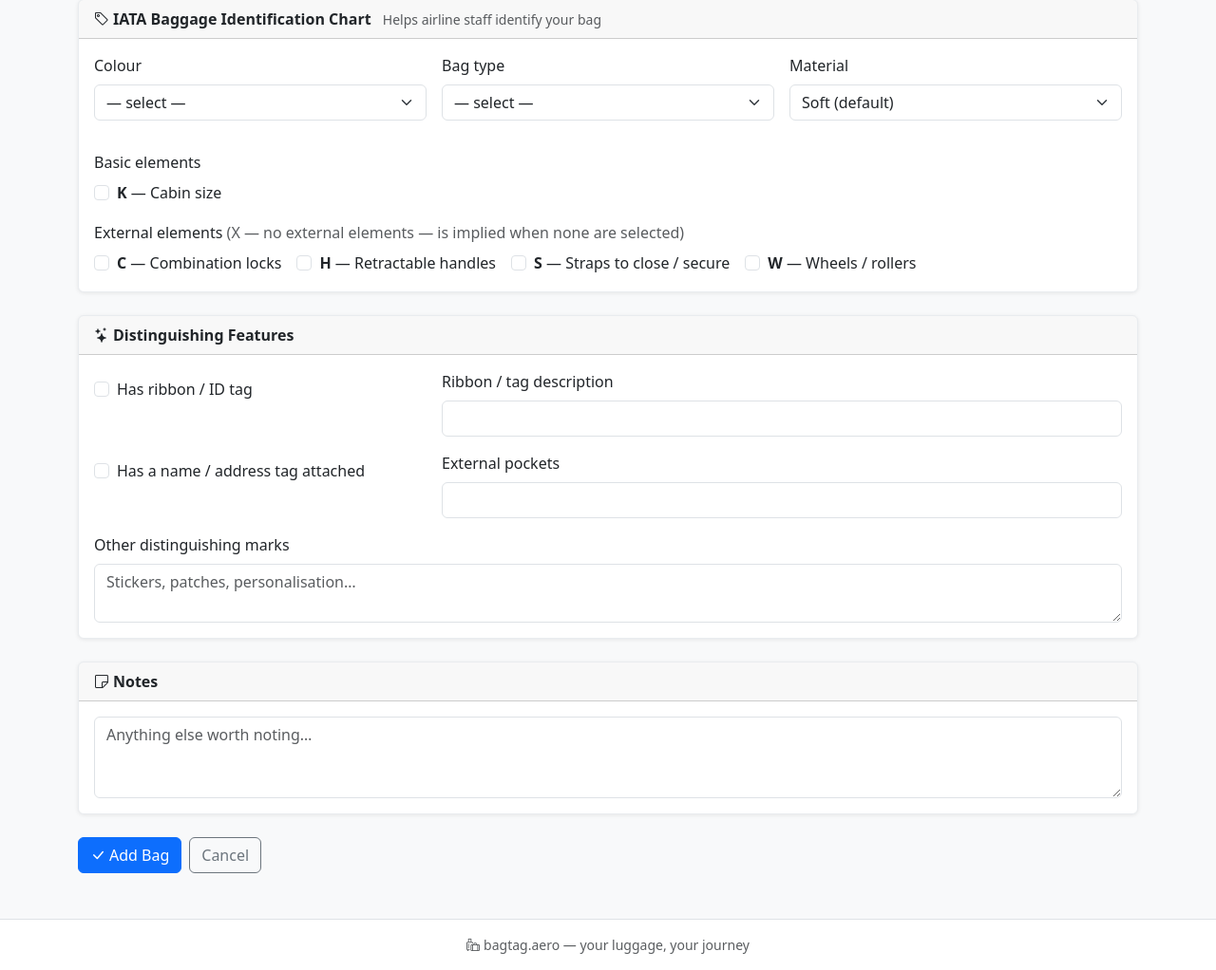
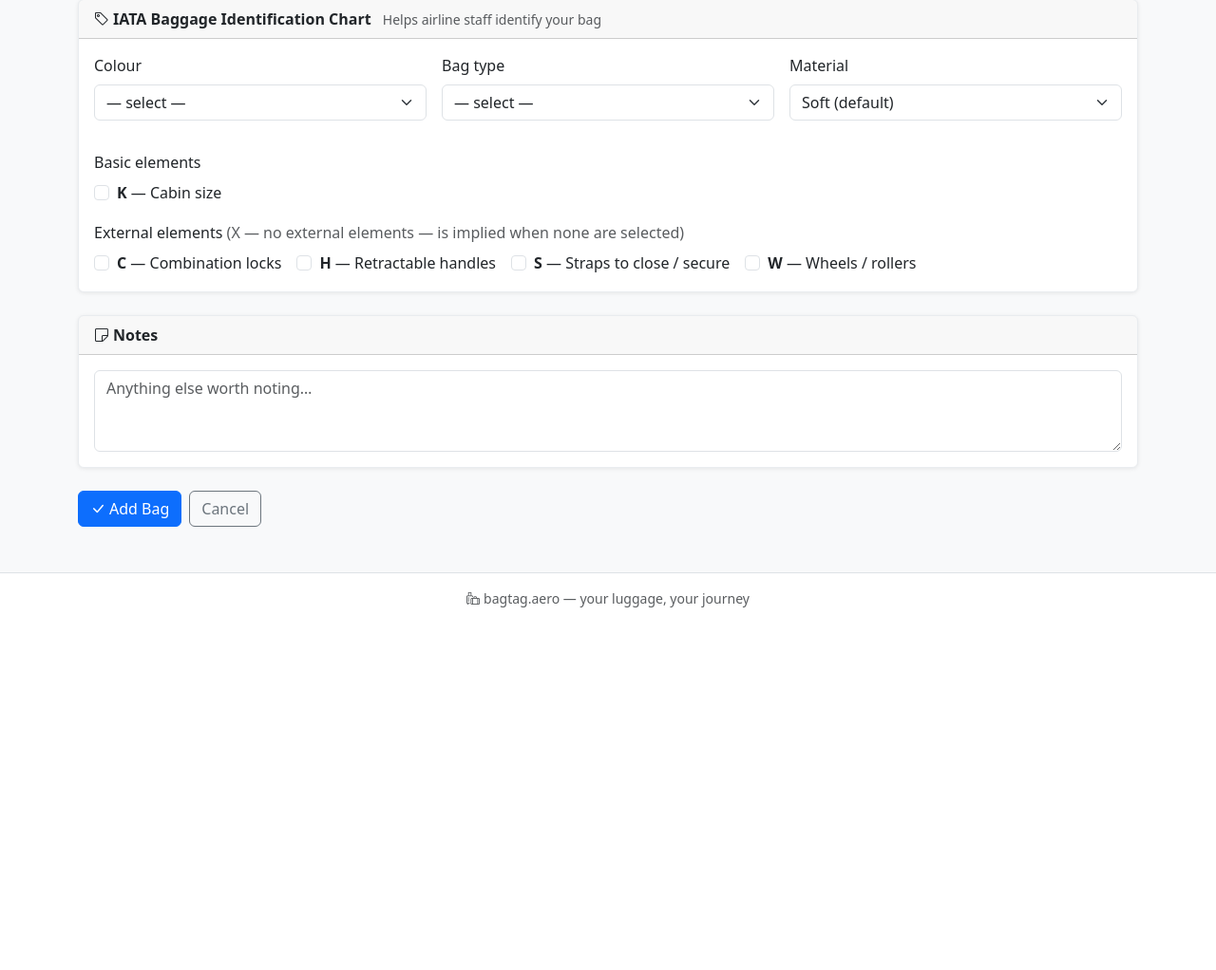
Before and after one commit to iaindeveloper8-blip/bagtag.aero, a Python web app: template templates/bags/form.html in a window 1280 px wide. Shown: the part 545-1567 px from the top of the page at 95% size. After the commit the page ends 1185 px from the top, so only its background shows below. Run offline with Jinja, Linux system fonts and the light colour scheme; the template is opened without the code that fills it, so the values that code supplies are empty.

Commit message:
Remove Distinguishing Features fields from bag data model
Drops has_ribbons, ribbon_description, has_name_tag, external_pockets,
and distinguishing_marks from the schema, ORM model, router handlers,
and templates. These fields were not part of the IATA Baggage
Identification Chart standard and are no longer needed.

Co-Authored-By: Claude Sonnet 4.6 <noreply@anthropic.com>

```diff
--- a/src/bags/constants.py
+++ b/src/bags/constants.py
@@ -41,6 +41,7 @@ class BagType(StrEnum):
 
 class BagMaterial(StrEnum):
     """Material modifier letter; absent from the code means soft (IATA default)."""
+
     DUAL = "D"
     LEATHER = "L"
     METAL = "M"
--- a/templates/bags/form.html
+++ b/templates/bags/form.html
@@ -193,45 +193,7 @@
     </div>
   </div>
 
-  <!-- Section 3: Distinguishing Features -->
-  <div class="card mb-4">
-    <div class="card-header fw-semibold"><i class="bi bi-stars me-1"></i>Distinguishing Features</div>
-    <div class="card-body">
-      <div class="row g-3">
-        <div class="col-md-4">
-          <div class="form-check mt-2">
-            <input class="form-check-input" type="checkbox" id="has_ribbons" name="has_ribbons"
-                   {% if bag and bag.has_ribbons %}checked{% endif %}>
-            <label class="form-check-label" for="has_ribbons">Has ribbon / ID tag</label>
-          </div>
-        </div>
-        <div class="col-md-8">
-          <label for="ribbon_description" class="form-label">Ribbon / tag description</label>
-          <input type="text" class="form-control" id="ribbon_description" name="ribbon_description"
-                 value="{{ bag.ribbon_description or '' }}" maxlength="200">
-        </div>
-        <div class="col-md-4">
-          <div class="form-check mt-2">
-            <input class="form-check-input" type="checkbox" id="has_name_tag" name="has_name_tag"
-                   {% if bag and bag.has_name_tag %}checked{% endif %}>
-            <label class="form-check-label" for="has_name_tag">Has a name / address tag attached</label>
-          </div>
-        </div>
-        <div class="col-md-8">
-          <label for="external_pockets" class="form-label">External pockets</label>
-          <input type="number" class="form-control" id="external_pockets" name="external_pockets"
-                 value="{{ bag.external_pockets or '' }}" min="0" step="1">
-        </div>
-        <div class="col-12">
-          <label for="distinguishing_marks" class="form-label">Other distinguishing marks</label>
-          <textarea class="form-control" id="distinguishing_marks" name="distinguishing_marks"
-                    rows="2" placeholder="Stickers, patches, personalisation…">{{ bag.distinguishing_marks or '' }}</textarea>
-        </div>
-      </div>
-    </div>
-  </div>
-
-  <!-- Section 4: Notes -->
+  <!-- Section 3: Notes -->
   <div class="card mb-4">
     <div class="card-header fw-semibold"><i class="bi bi-sticky me-1"></i>Notes</div>
     <div class="card-body">
```
Also changed, not shown: src/bags/models.py (+5 -11 lines), src/bags/router.py (+2 -28 lines), src/bags/schemas.py (+6 -12 lines), templates/bags/detail.html (+0 -26 lines).
